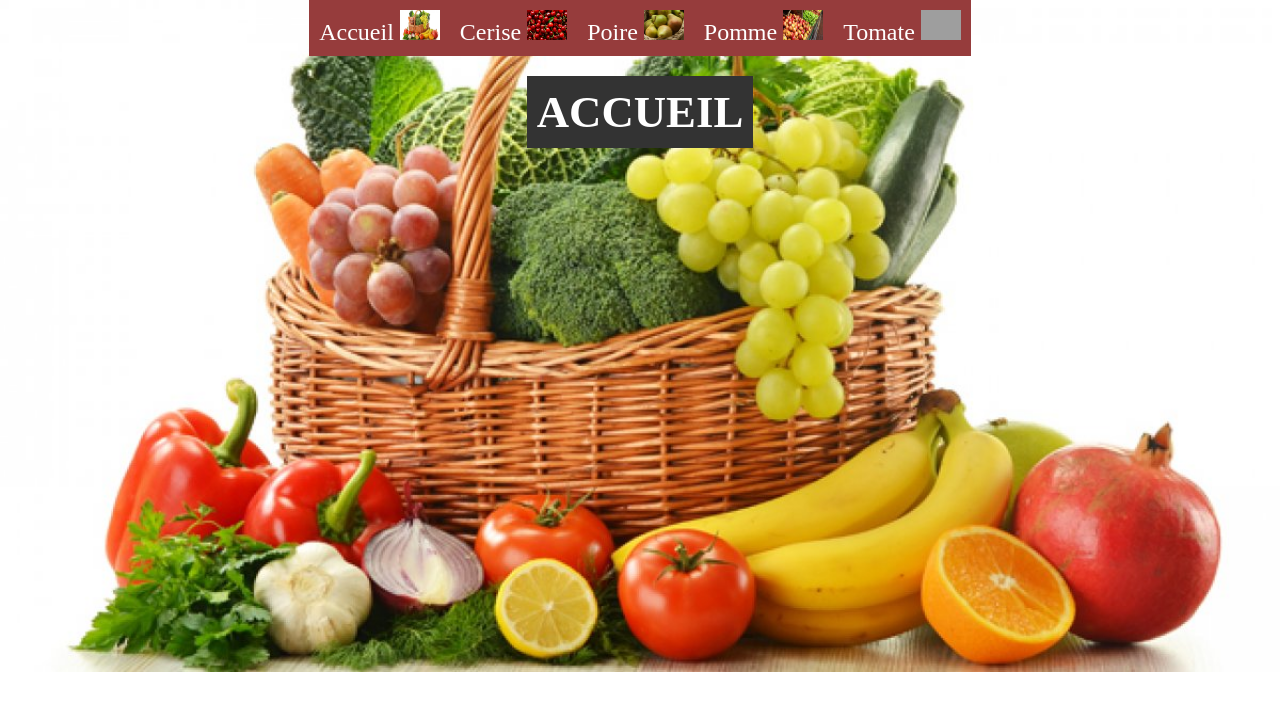
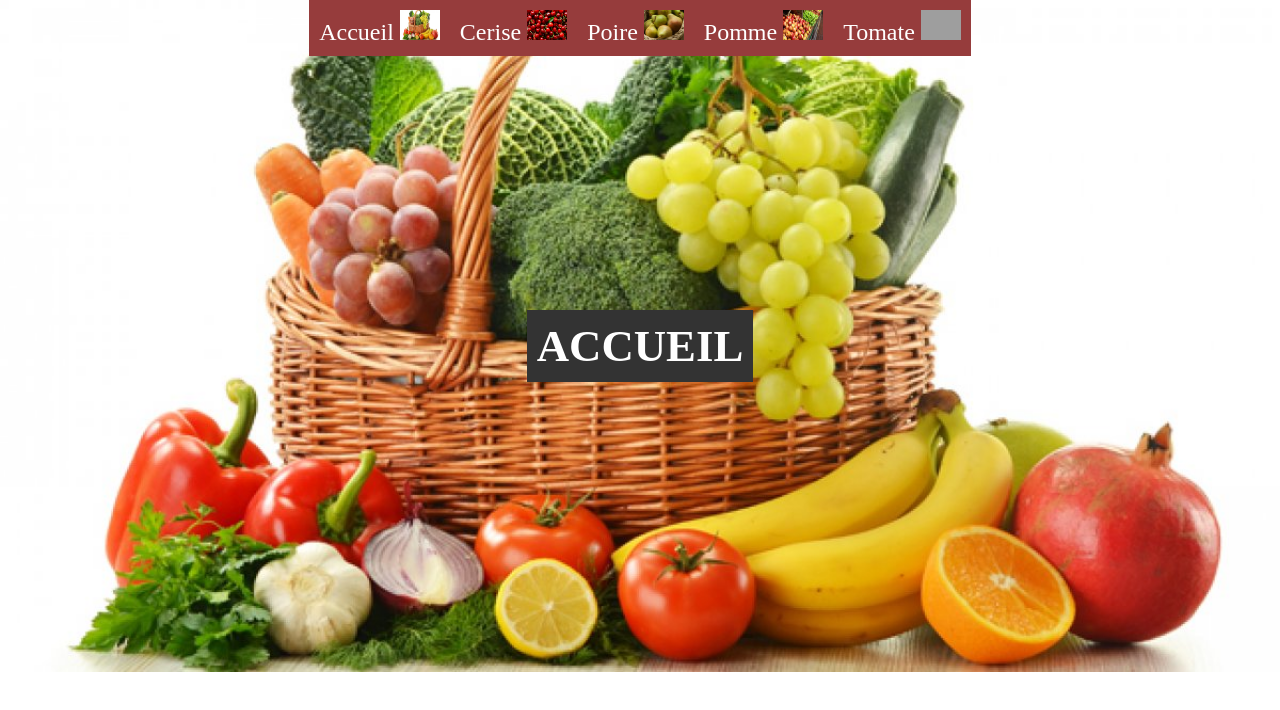
Before and after one commit to siracuse/fac_eval_layout_menu, a plain HTML site: page index.html in a window 1280 px wide. Drawn offline with Linux system fonts and the light colour scheme; grey boxes are pictures that could not be loaded.

Commit message:
titre centré

```diff
--- a/css/_layout.scss
+++ b/css/_layout.scss
@@ -5,6 +5,8 @@ body {
 .text {
     display: flex;
     justify-content: center;
+    height: 70vh;
+    align-items: center;
     color: $white;
     h1 {
         background-color: darken($white, 80%);
```
Also changed, not shown: css/mon_site.css, 1 other file.
